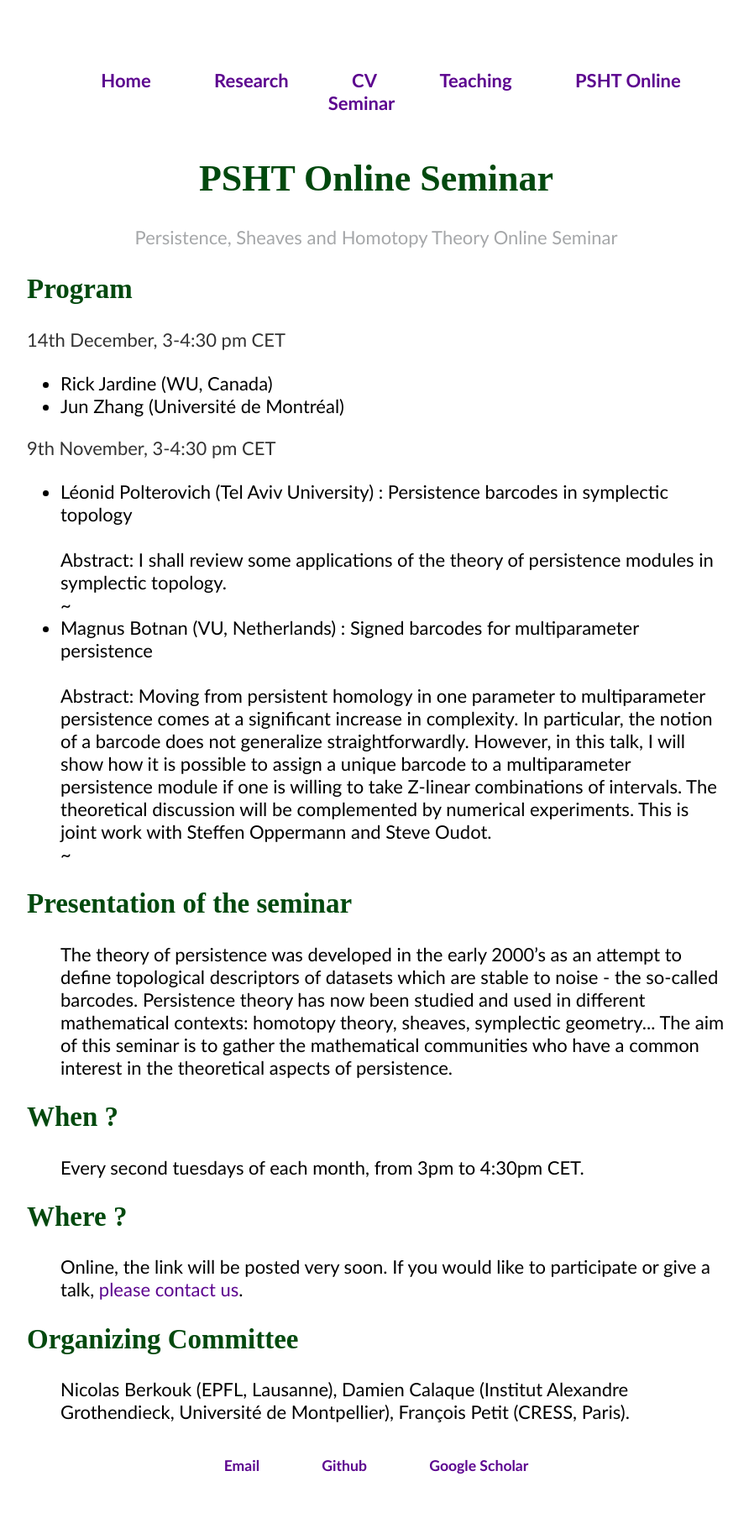
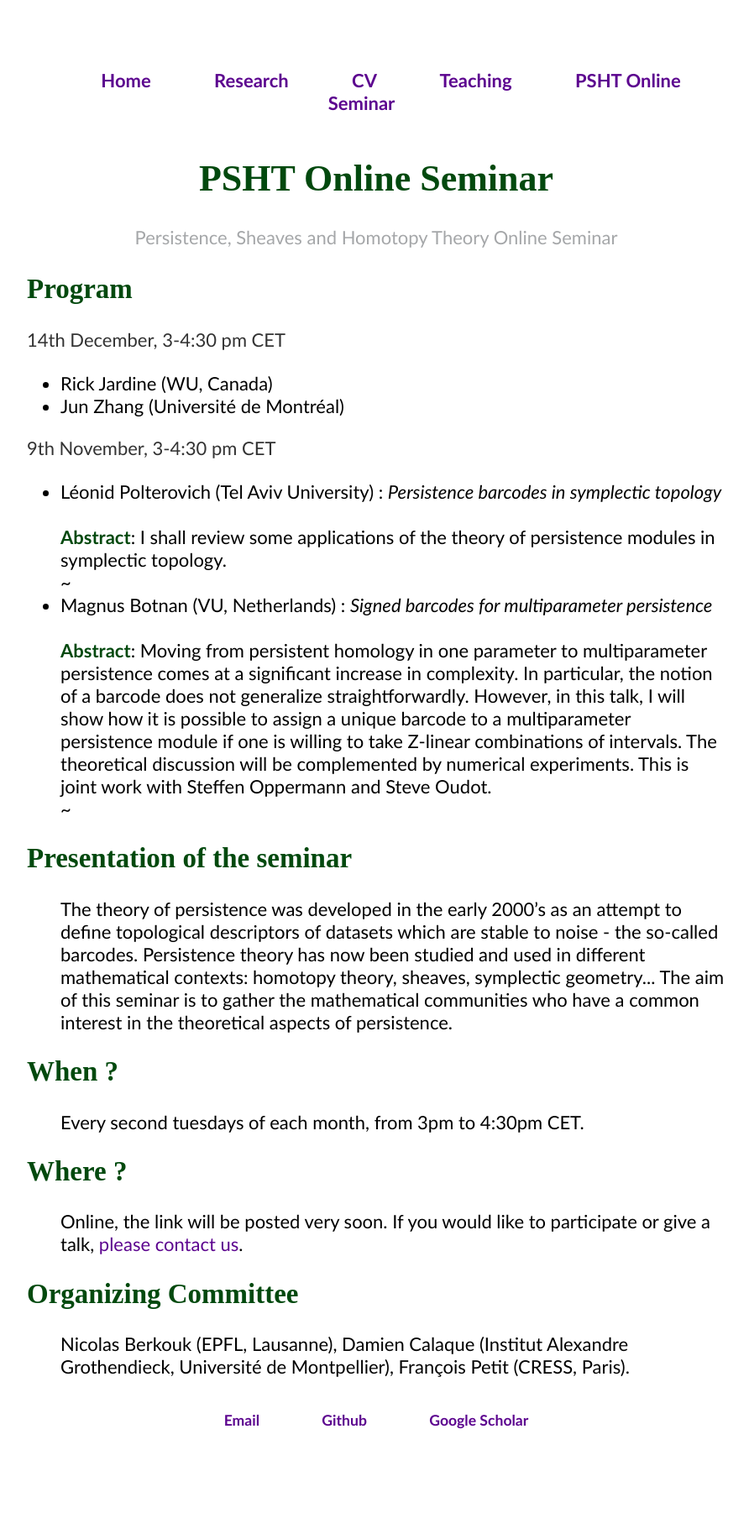
Before and after one commit to nberkouk/nberkouk.github.io, a Jekyll site: the page built from psht.html, in a window 1280 px wide. Shown: the whole page at 84% size, without its empty margins (192-1084 px from the left). Built offline with Jekyll 4.4.1, drawn with Linux system fonts in a browser that asks for light colours; after the commit the page ends 1779 px from its top, so only the background shows below that.

Commit message:
abstracts

```diff
--- a/psht.html
+++ b/psht.html
@@ -31,14 +31,14 @@ title: Nicolas Berkouk
   <p>9th November, 3-4:30 pm CET</p>
   <ul style="font-family:'Optima';">
 
-      <li> Léonid Polterovich (Tel Aviv University) : Persistence barcodes in symplectic topology </li>
-          <br> Abstract: I shall review some applications of the theory of persistence modules
+      <li> Léonid Polterovich (Tel Aviv University) : <i>Persistence barcodes in symplectic topology </i> </li>
+          <br> <b> Abstract</b>: I shall review some applications of the theory of persistence modules
 in symplectic topology.
 
         <br> ~
 
-      <li> Magnus Botnan (VU, Netherlands) : Signed barcodes for multiparameter persistence</li>
-      <br> Abstract: Moving from persistent homology in one parameter to multiparameter persistence comes at a significant increase in complexity. In particular,
+      <li> Magnus Botnan (VU, Netherlands) : <i>Signed barcodes for multiparameter persistence</i></li>
+      <br> <b> Abstract</b>: Moving from persistent homology in one parameter to multiparameter persistence comes at a significant increase in complexity. In particular,
 the notion of a barcode does not generalize straightforwardly. However, in this talk, I will show how it is possible to assign a unique barcode
 to a multiparameter persistence module if one is willing to take Z-linear combinations of intervals. The theoretical discussion will be complemented
 by numerical experiments. This is joint work with Steffen Oppermann and Steve Oudot.
```
